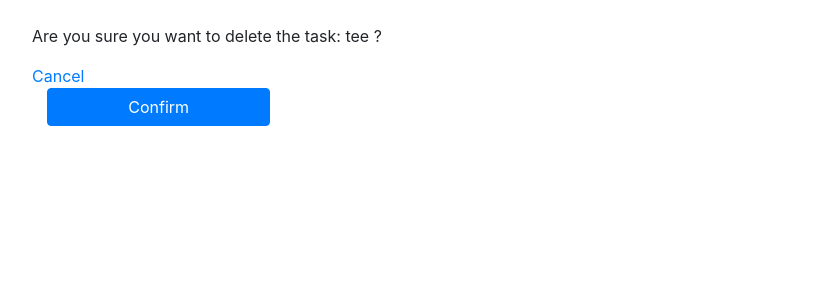
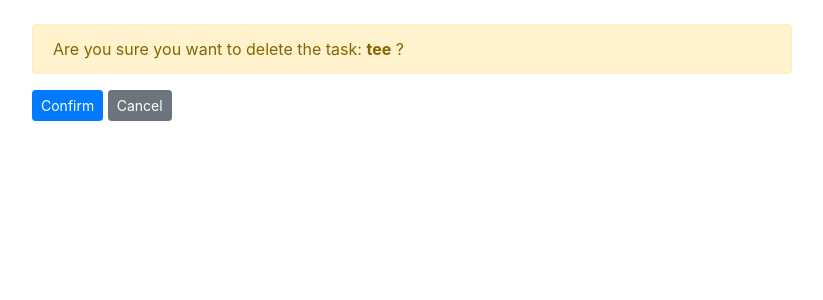
Before and after one commit to dzjoseroot/todoapp_django, a Django app: page /delete/3 in a window 1280 px wide. Shown: the part 56-356 px from the top of the page, without its empty margins (228-1051 px from the left). Run offline with Django 3.2, Linux system fonts and the light colour scheme; data comes from the database, SQL or seed files in the repository; both versions use the stored data as it was after the commit; some libraries are stand-ins or nearby versions.

Commit message:
update frontend

```diff
--- a/todoapp/tasks/templates/delete_task.html
+++ b/todoapp/tasks/templates/delete_task.html
@@ -20,13 +20,14 @@
     <div class="container py-4">
       <div class="row">
         <div class="col-12 col-md-8 mx-auto p-0 mb-1">
-          <p>Are you sure you want to delete the task: {{item.title}} ?</p>
-          <a href="{% url 'index' %}">Cancel</a>
+          <div class="alert alert-warning">Are you sure you want to delete the task: <strong>{{item.title}}</strong> ?</div>
+
           <form class="w-100" action="" method="POST">
             {% csrf_token %}
             <div class="form-group">
-              <div class="col-4">
-                <input type="submit" name="Confirm" class="btn btn-block btn-primary" value="Confirm">
+              <div class="col-12 p-0">
+                <input type="submit" name="Confirm" class="btn btn-sm btn-primary" value="Confirm">
+                <a href="{% url 'index' %}" class="btn btn-sm btn-secondary">Cancel</a>
               </div>
             </div>
           </form>
--- a/todoapp/tasks/templates/edit_task.html
+++ b/todoapp/tasks/templates/edit_task.html
@@ -27,7 +27,7 @@
                 {{form}}
               </div>
               <div class="col-12">
-                <input type="submit" name="save" class="btn btn-block btn-primary" value="save">
+                <input type="submit" name="save" class="btn btn-sm btn-primary" value="save">
               </div>
             </div>
           </form>
--- a/todoapp/tasks/views.py
+++ b/todoapp/tasks/views.py
@@ -4,7 +4,7 @@ from .models import *
 from .forms import *
 
 def index(request):
-    tasks = Task.objects.all();
+    tasks = Task.objects.all().order_by('-id')
     form = TaskForm()
 
     if request.method == 'POST':
```
Also changed, not shown: todoapp/tasks/templates/index.html (+6 -1 lines), todoapp/db.sqlite3.
